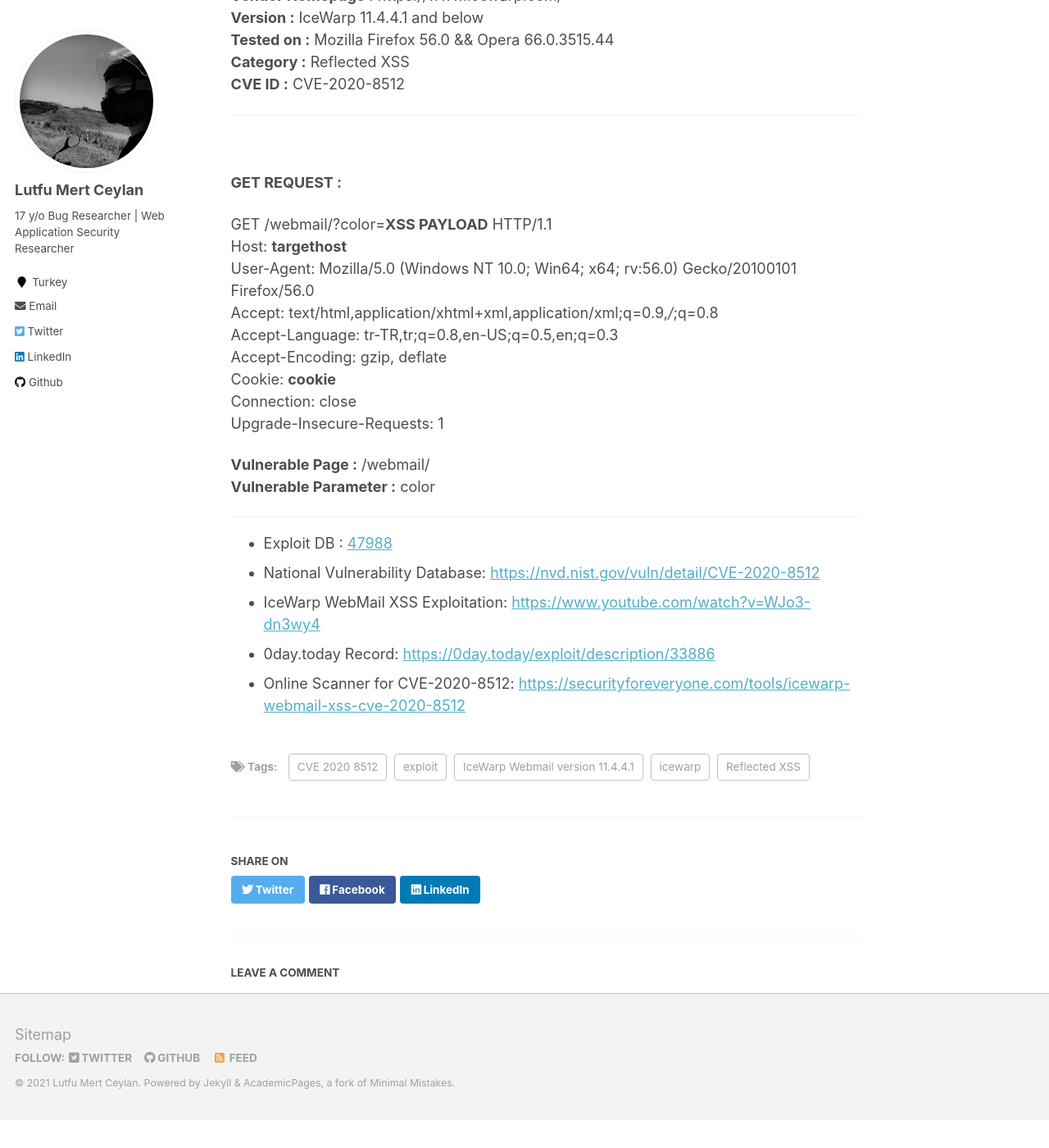
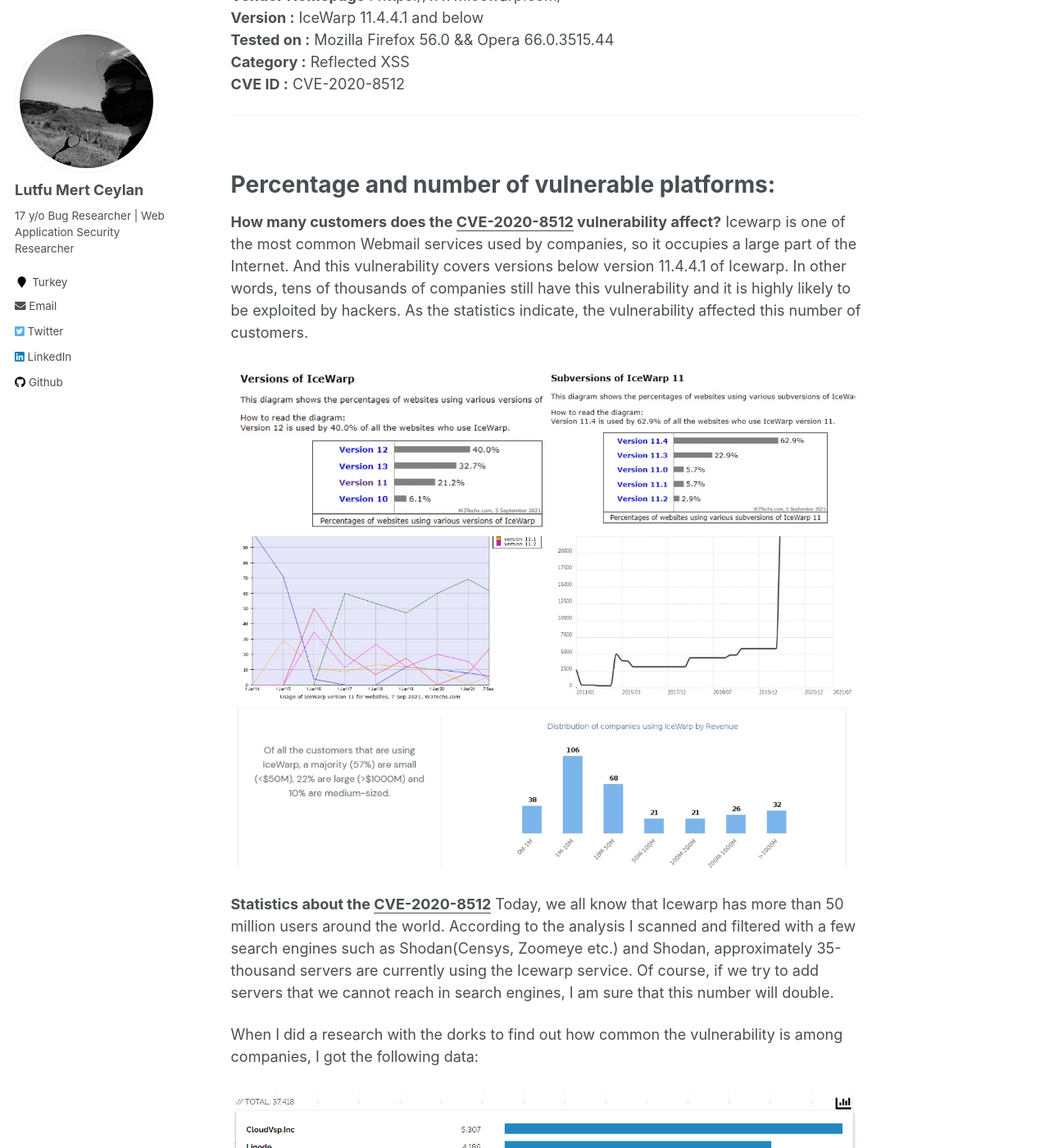
Before and after one commit to lutfumertceylan/mywebsite, a Jekyll site: the page built from _exploits/2020-01-27-IceWarp-Exploit-XSS.md, in a window 1280 px wide and 1400 px high, scrolled down 319 px. Shown: the whole window at 82% size. Built offline with Jekyll 4.4.1, drawn with Linux system fonts in a browser that asks for light colours; comment, search, counter and statistics services are not loaded; before the commit the page ends 1685 px from its top, so only the background shows below that; some of the changed text lies outside the part shown.

Commit message:
Update 2020-01-27-IceWarp-Exploit-XSS.md

```diff
--- a/_exploits/2020-01-27-IceWarp-Exploit-XSS.md
+++ b/_exploits/2020-01-27-IceWarp-Exploit-XSS.md
@@ -1,7 +1,10 @@
 ---
 title: "IceWarp <11.4.4.1 Cross-Site Scripting - CVE-2020-8512"
 collection: exploits
-excerpt: "IceWarp <11.4.4.1 Cross-Site Scripting"
+excerpt: "In IceWarp Webmail Server through versions 11.4.4.1 and below, there is XSS in the /webmail/ color parameter.<br><br>
+IceWarp is mail and collaboration server software aimed at small to mid-range businesses and as an alternative to services such as Microsoft Exchange.<br><br>
+The XSS vulnerability in question was resolved in 11.4.4.1 of IceWarp.<br><br>
+Earlier versions of the technology are vulnerable to a flaw that means an attacker can use an XSS loophole the /WebMail/ color parameter to send a malicious script to unsuspecting admins or users."
 permalink: /exploit/icewarp-xss-exploit
 date: 2020-01-27
 tags:
@@ -23,8 +26,25 @@ tags:
 
 <hr><br>
 
+# Percentage and number of vulnerable platforms:
+
+**How many customers does the <u>CVE-2020-8512</u> vulnerability affect?**
+Icewarp is one of the most common Webmail services used by companies, so it occupies a large part of the Internet. And this vulnerability covers versions below version 11.4.4.1 of Icewarp. In other words, tens of thousands of companies still have this vulnerability and it is highly likely to be exploited by hackers. As the statistics indicate, the vulnerability affected this number of customers.
+
+<img src="/images/icewarp-stats.jpg"/>
+
+**Statistics about the <u>CVE-2020-8512</u>**
+Today, we all know that Icewarp has more than 50 million users around the world. According to the analysis I scanned and filtered with a few search engines such as Shodan(Censys, Zoomeye etc.) and Shodan, approximately 35-thousand servers are currently using the Icewarp service. Of course, if we try to add servers that we cannot reach in search engines, I am sure that this number will double.
+
+When I did a research with the dorks to find out how common the vulnerability is among companies, I got the following data:
+
+<img src="/images/icewarp-shodan.png"/>
+<img src="/images/icewarp-shodan0.png"/>
+
+<hr>
 **GET REQUEST :**
 
+<code>
 GET /webmail/?color=**XSS PAYLOAD** HTTP/1.1<br>
 Host: **targethost**<br>
 User-Agent: Mozilla/5.0 (Windows NT 10.0; Win64; x64; rv:56.0) Gecko/20100101 Firefox/56.0<br>
@@ -34,11 +54,14 @@ Accept-Encoding: gzip, deflate<br>
 Cookie: **cookie**<br>
 Connection: close<br>
 Upgrade-Insecure-Requests: 1<br>
+</code>
 
+<blockquote>
 **Vulnerable Page :**
 /webmail/<br>
 **Vulnerable Parameter :**
 color
+</blockquote>
 
 --------
 
@@ -46,6 +69,7 @@ color
 <li>Exploit DB : <a href="https://www.exploit-db.com/exploits/47988">47988</a></li>
 <li>National Vulnerability Database: <a href="https://nvd.nist.gov/vuln/detail/CVE-2020-8512">https://nvd.nist.gov/vuln/detail/CVE-2020-8512</a></li>
 <li>IceWarp WebMail XSS Exploitation: <a href="https://www.youtube.com/watch?v=WJo3-dn3wy4">https://www.youtube.com/watch?v=WJo3-dn3wy4</a></li>
+<li>A news article published in the Portswigger Daily Swig: <a href="https://portswigger.net/daily-swig/one-in-five-icewarp-mail-servers-still-vulnerable-to-pre-pandemic-security-flaw">https://portswigger.net/daily-swig/one-in-five-icewarp-mail-servers-still-vulnerable-to-pre-pandemic-security-flaw</a></li>
 <li>0day.today Record: <a href="https://0day.today/exploit/description/33886">https://0day.today/exploit/description/33886</a></li>
 <li>Online Scanner for CVE-2020-8512: <a href="https://securityforeveryone.com/tools/icewarp-webmail-xss-cve-2020-8512">https://securityforeveryone.com/tools/icewarp-webmail-xss-cve-2020-8512</a></li>
 <ul>
```
